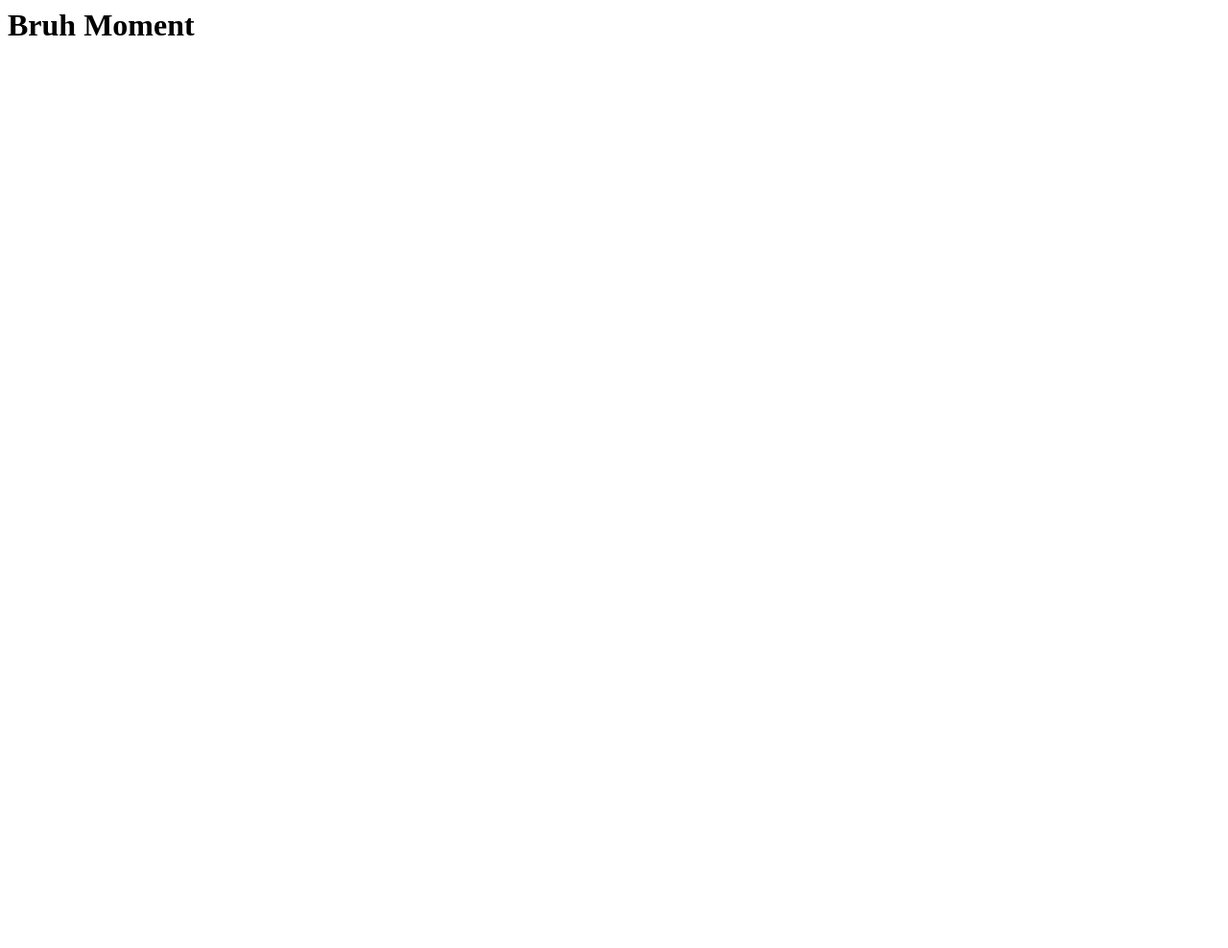
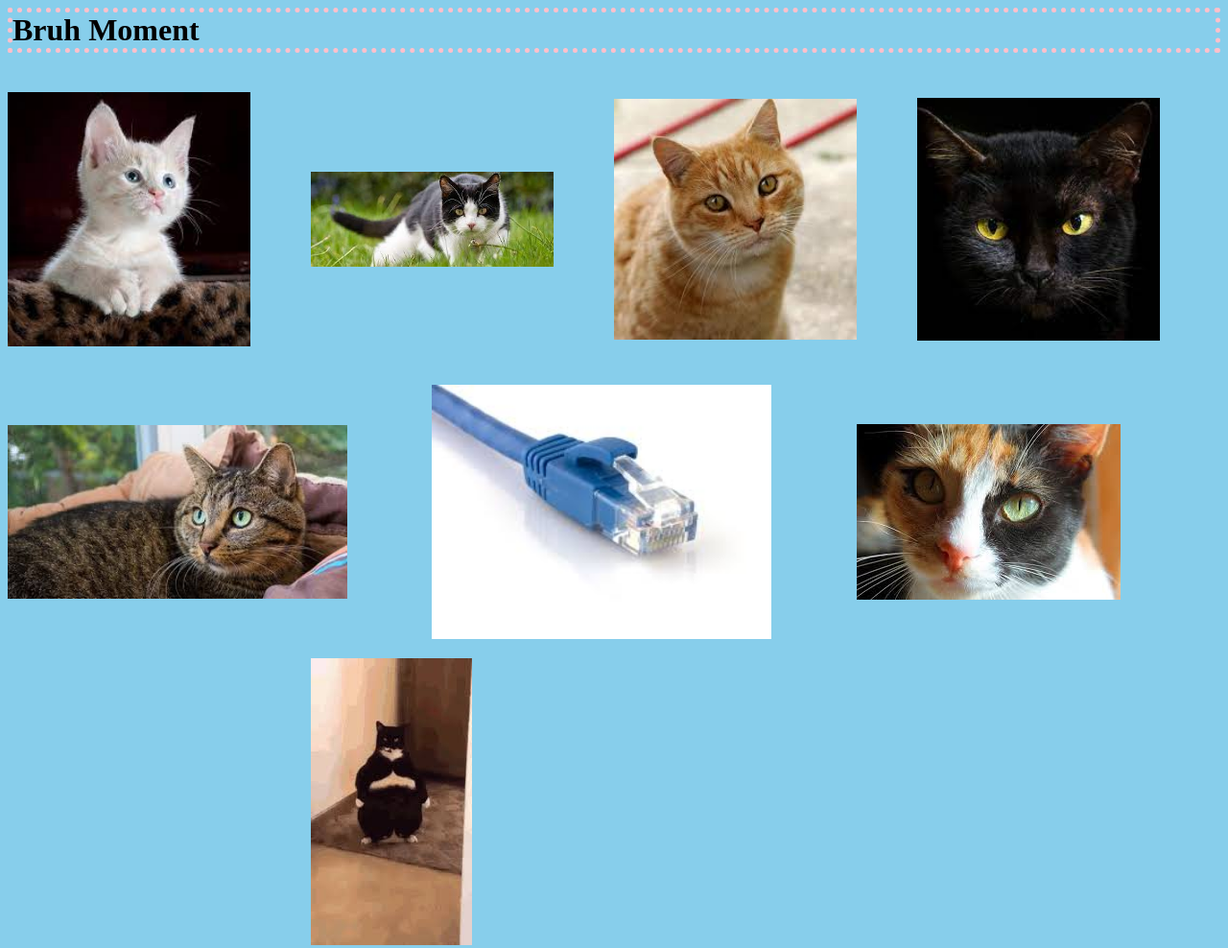
Before and after one commit to Scout57511/Scout57511.github.io, a plain HTML site: page index.html in a window 1280 px wide. Shown: the whole page at 96% size. Before the commit the page ends 800 px from the top, so only its background shows below. Drawn offline with Linux system fonts and the light colour scheme.

Commit message:
Gallery Project
ye

```diff
--- a/index.html
+++ b/index.html
@@ -1 +1,44 @@
-<h1>Bruh Moment</h1>
+<!DOCTYPE>
+<html>
+
+    <head>
+        <link href="style.css" rel="stylesheet" type="text/css"/>
+    </head>
+    <body>
+        <h1>Bruh Moment</h1>
+        <div class="gallery">
+            <div class="card">
+                <img src="./Pic/cat 1.jpeg" alt="white kitten">
+            </div>
+
+            <div class="card">
+                <img src="./Pic/cat 2.jpeg" alt="black and white cat stalking">
+            </div>
+
+            <div class="card">
+                <img src="./Pic/cat 3.jpeg" alt="orange cat">
+            </div>
+
+            <div class="card">
+                <img src="./Pic/cat 4.jpeg" alt="black cat">
+            </div>
+
+            <div class="card">
+                <img src="./Pic/cat 5.jpeg" alt="tabby cat">
+            </div>
+
+            <div class="card">
+                <img src="./Pic/cat 6.jpeg" alt="totally a cat">
+            </div>
+
+            <div class="problem_child2">
+                <img src="./Pic/cat 7.jpeg" alt="calico cat">
+            </div>
+
+            <div class="problem_child">
+                <img src="./Pic/cat 8.jpeg" alt="big">
+            </div>
+
+        </div>
+    </body>
+</html>
--- a/style.css
+++ b/style.css
@@ -0,0 +1,32 @@
+html{
+  background-color: skyblue;
+}
+h1{
+  border: 5px dotted pink;
+}
+.gallery {
+  display: flex;
+  justify-content: space-around;
+  align-items: center;
+  flex-wrap: wrap;
+}
+
+.problem_child{
+  height: 25%;
+  width: 50%;
+}
+
+.problem_child2{
+  width: 30%;
+  height: 50%;
+}
+
+.card {
+  flex-basis:300px;
+  max-width:600px;
+  flex-grow:1;
+  margin:20px 0;
+}
+.card img {
+  width: 80%;
+}
```
Also changed, not shown: Pic/cat 1.jpeg (added), Pic/cat 2.jpeg (added), Pic/cat 3.jpeg (added), Pic/cat 4.jpeg (added), Pic/cat 5.jpeg (added), Pic/cat 6.jpeg (added), Pic/cat 7.jpeg (added), Pic/cat 8.jpeg (added).
